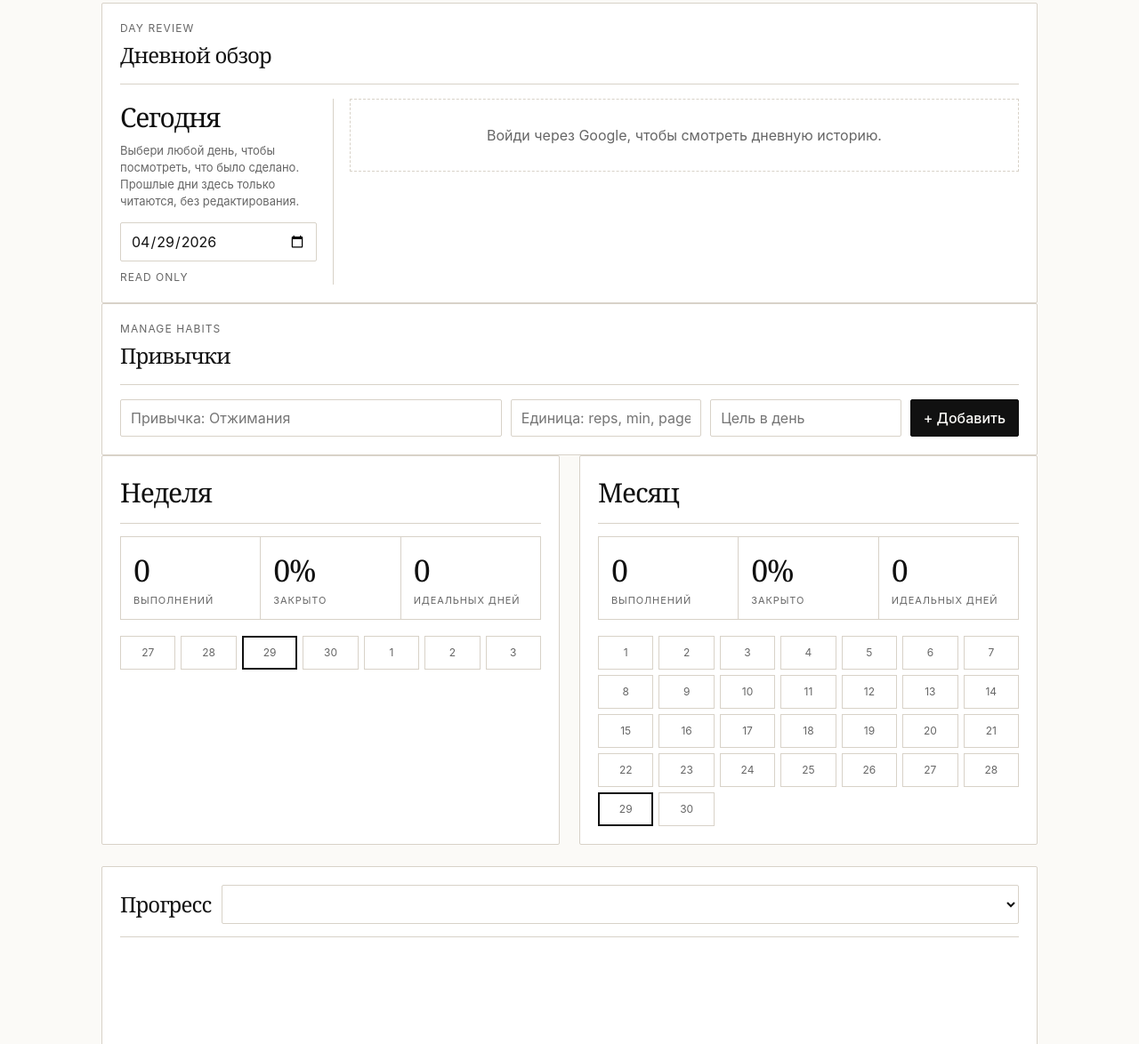
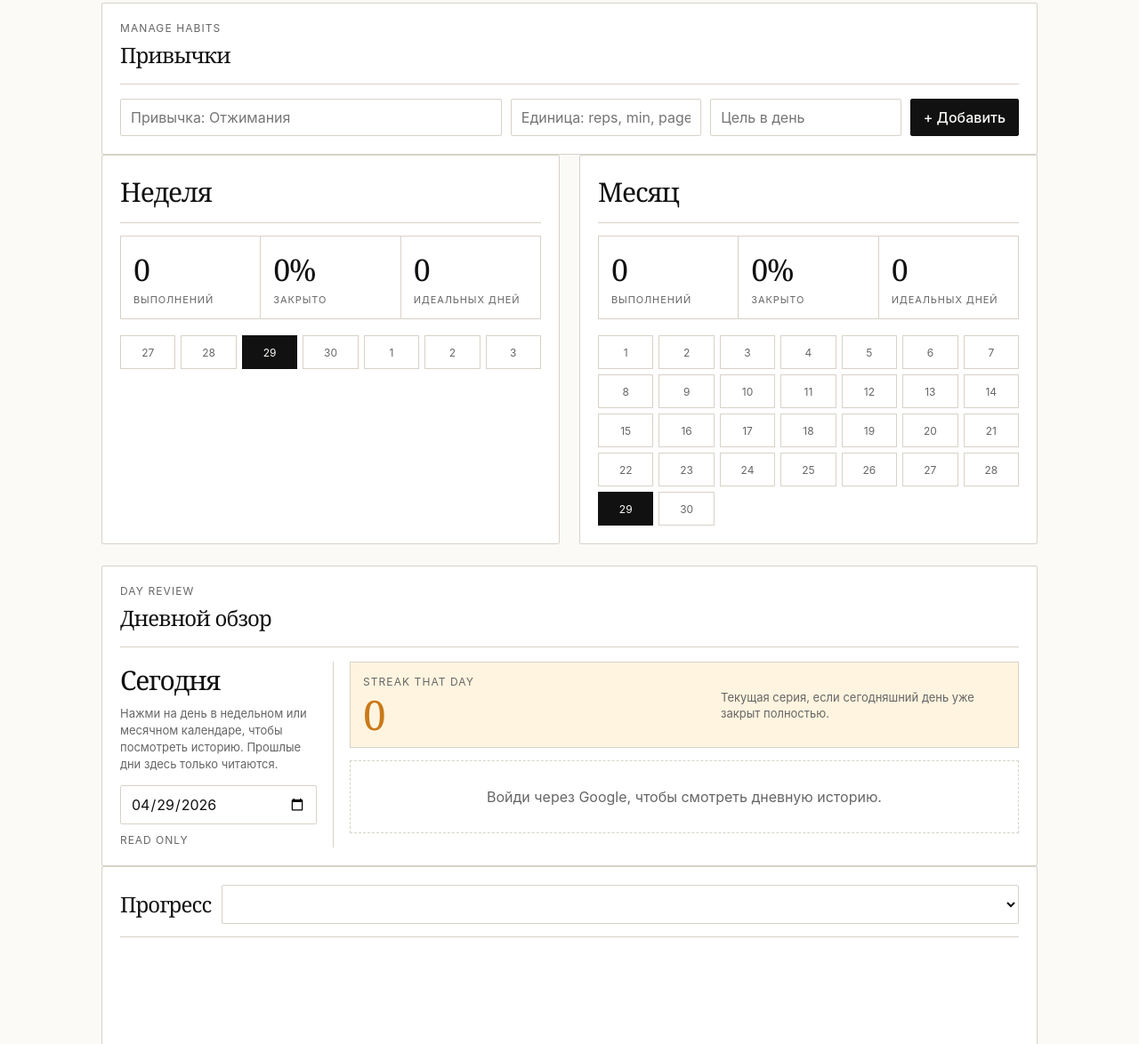
Before and after one commit to whoIsClownHere/Habit-Tracker, a React app: page index.html in a window 1280 px wide. Shown: the part 531-1705 px from the top of the page at 89% size. Built offline with nearby package versions, Linux system fonts and the light colour scheme; no server answers.

Commit message:
Add review streak section to day review

```diff
--- a/index.html
+++ b/index.html
@@ -399,6 +399,33 @@
       display: flex;
       flex-direction: column;
       gap: 8px;
+      margin-top: 14px;
+    }
+
+    .review-streak-box {
+      display: flex;
+      justify-content: space-between;
+      align-items: center;
+      gap: 18px;
+      border: 1px solid var(--line);
+      background: var(--warning-soft);
+      padding: 14px;
+      margin-bottom: 14px;
+    }
+
+    .review-streak-number {
+      font-family: Georgia, "Times New Roman", serif;
+      font-size: 46px;
+      line-height: 1;
+      letter-spacing: -0.06em;
+      color: var(--warning);
+    }
+
+    .review-streak-text {
+      color: var(--muted);
+      font-size: 13px;
+      line-height: 1.4;
+      max-width: 320px;
     }
 
     .day-summary-item {
@@ -499,6 +526,13 @@
       color: var(--muted);
       font-size: 12px;
       background: var(--card);
+      cursor: pointer;
+      transition: 0.12s ease;
+    }
+
+    .mini-day:hover {
+      border-color: var(--text);
+      color: var(--text);
     }
 
     .mini-day.done {
@@ -511,6 +545,12 @@
     .mini-day.today {
       outline: 2px solid var(--text);
       outline-offset: -2px;
+    }
+
+    .mini-day.selected {
+      background: var(--text);
+      color: var(--bg);
+      border-color: var(--text);
     }
 
     .chart-top {
@@ -600,25 +640,6 @@
           <div class="streak-label-big">дней подряд</div>
           <div class="daily-ring"><div class="daily-ring-fill" id="dailyRingFill"></div></div>
           <div class="streak-warning" id="streakMessage">Выполни все привычки сегодня, чтобы сохранить серию.</div>
-        </div>
-      </section>
-
-      <section class="card">
-        <div class="section-top">
-          <div>
-            <div class="section-kicker">Day review</div>
-            <h2>Дневной обзор</h2>
-          </div>
-        </div>
-
-        <div class="day-review-grid">
-          <div class="day-picker-panel">
-            <div class="day-review-title" id="reviewDayTitle">Сегодня</div>
-            <div class="day-review-subtitle">Выбери любой день, чтобы посмотреть, что было сделано. Прошлые дни здесь только читаются, без редактирования.</div>
-            <input type="date" id="reviewDateInput" />
-            <span class="readonly-label">read only</span>
-          </div>
-          <div id="daySummaryList" class="day-summary-list"></div>
         </div>
       </section>
 
@@ -677,6 +698,34 @@
         </div>
       </section>
 
+      <section class="card">
+        <div class="section-top">
+          <div>
+            <div class="section-kicker">Day review</div>
+            <h2>Дневной обзор</h2>
+          </div>
+        </div>
+
+        <div class="day-review-grid">
+          <div class="day-picker-panel">
+            <div class="day-review-title" id="reviewDayTitle">Сегодня</div>
+            <div class="day-review-subtitle">Нажми на день в недельном или месячном календаре, чтобы посмотреть историю. Прошлые дни здесь только читаются.</div>
+            <input type="date" id="reviewDateInput" />
+            <span class="readonly-label">read only</span>
+          </div>
+          <div>
+            <div class="review-streak-box">
+              <div>
+                <div class="section-kicker">Streak that day</div>
+                <div class="review-streak-number" id="reviewStreak">0</div>
+              </div>
+              <div class="review-streak-text" id="reviewStreakText">Серия на выбранную дату.</div>
+            </div>
+            <div id="daySummaryList" class="day-summary-list"></div>
+          </div>
+        </div>
+      </section>
+
       <section class="card chart-wrap">
         <div class="chart-top">
           <h2 style="margin:0;">Прогресс</h2>
@@ -746,6 +795,8 @@
     const reviewDateInput = document.getElementById("reviewDateInput");
     const reviewDayTitle = document.getElementById("reviewDayTitle");
     const daySummaryList = document.getElementById("daySummaryList");
+    const reviewStreak = document.getElementById("reviewStreak");
+    const reviewStreakText = document.getElementById("reviewStreakText");
     const progressHabit = document.getElementById("progressHabit");
     const chart = document.getElementById("progressChart");
     let progressChartInstance = null;
@@ -1004,9 +1055,17 @@
       reviewDateInput.value = reviewDate;
       const date = parseDateKey(reviewDate);
       const todayKey = toDateInputValue(new Date());
-      reviewDayTitle.textContent = reviewDate === todayKey
+      const isToday = reviewDate === todayKey;
+      const streakOnDate = calculateGlobalStreakAtDate(reviewDate);
+
+      reviewDayTitle.textContent = isToday
         ? "Сегодня"
         : date.toLocaleDateString("ru-RU", { day: "numeric", month: "long", weekday: "long" });
+
+      reviewStreak.textContent = streakOnDate;
+      reviewStreakText.textContent = isToday
+        ? "Текущая серия, если сегодняшний день уже закрыт полностью."
+        : `Серия, которая была накоплена к концу этого дня.`;
 
       daySummaryList.innerHTML = "";
 
@@ -1108,8 +1167,14 @@
         el.className = "mini-day";
         if (totalHabits > 0 && dayDone === totalHabits) el.classList.add("done");
         if (dateKey === todayKey) el.classList.add("today");
+        if (dateKey === reviewDate) el.classList.add("selected");
         el.textContent = day.getDate();
         el.title = `${dayDone}/${totalHabits}`;
+        el.onclick = () => {
+          reviewDate = dateKey;
+          renderDayReview();
+          renderPeriodProgress();
+        };
         mini.appendChild(el);
       });
     }
@@ -1400,8 +1465,12 @@
     }
 
     function calculateGlobalStreak() {
+      return calculateGlobalStreakAtDate(toDateInputValue(new Date()));
+    }
+
+    function calculateGlobalStreakAtDate(dateKey) {
       let streak = 0;
-      const cursor = new Date();
+      const cursor = parseDateKey(dateKey);
 
       if (data.habits.length === 0) return 0;
 
```
